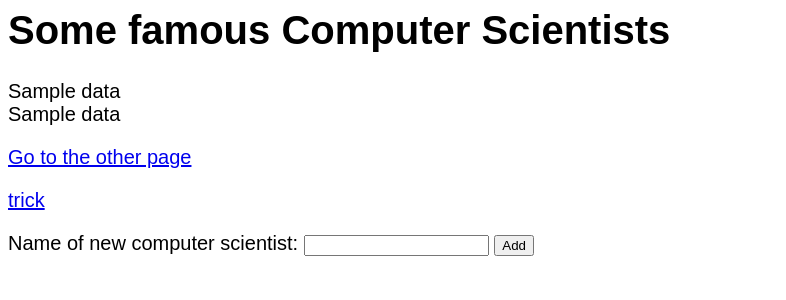
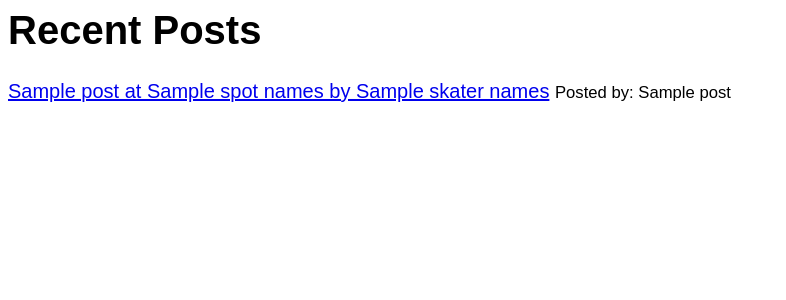
Before and after one commit to y4umeng/skatedbpub, a Python web app: template templates/index.html in a window 1280 px wide. Shown: the top 300 px of the page, without its empty margins (0-786 px from the left). Run offline with Jinja, Linux system fonts and the light colour scheme; the template is opened without the code that fills it: most values are stand-ins (such as "Sample title", 1, 10 or a date in 2020).

Commit message:
Some pages, index, submit, trick

```diff
--- a/templates/index.html
+++ b/templates/index.html
@@ -1,29 +1,20 @@
 <html>
-  <style>
-    body{
-      font-size: 15pt;
-      font-family: arial;
-    }
-  </style>
 
+<style>
+  body{
+    font-size: 15pt;
+    font-family: arial;
+  }
+</style>
 
 <body>
-  <h1>Some famous Computer Scientists</h1>
-  <div>{{data}}</div>
+<!--Fix this when yau done w his shits-->
 
-  <div>
-    {% for n in data %}
-    <div>{{n}}</div>
-    {% endfor %}
-  </div>
-
-<p><a href="another">Go to the other page</a></p>
-<p><a href="trick?id=1">trick</a></p>
-
-<form method="POST" action="/add">
-<p>Name of new computer scientist: <input type="text" name="name"> <input type="submit" value="Add"></p>
-</form>
-
+<h1>Recent Posts</h1>
+{% for trick_name, spot_name, skater_name, poster_name, trick_id in posts %}
+<a href = "/trick?id={{trick_id}}">{{trick_name}} at {{spot_names}} by {{skater_names}}<a/>
+<small>Posted by: {{poster_name}}</small>
+{% endfor %}
 </body>
 
 
--- /dev/null
+++ b/templates/submit.html
@@ -0,0 +1,6 @@
+
+<html>
+
+
+
+</html>
```
Also changed, not shown: templates/profile.html (added, +12 -0 lines), templates/spot.html (added, +10 -0 lines), templates/spotspage.html (added, +9 -0 lines), templates/trick.html (added, +31 -0 lines).
